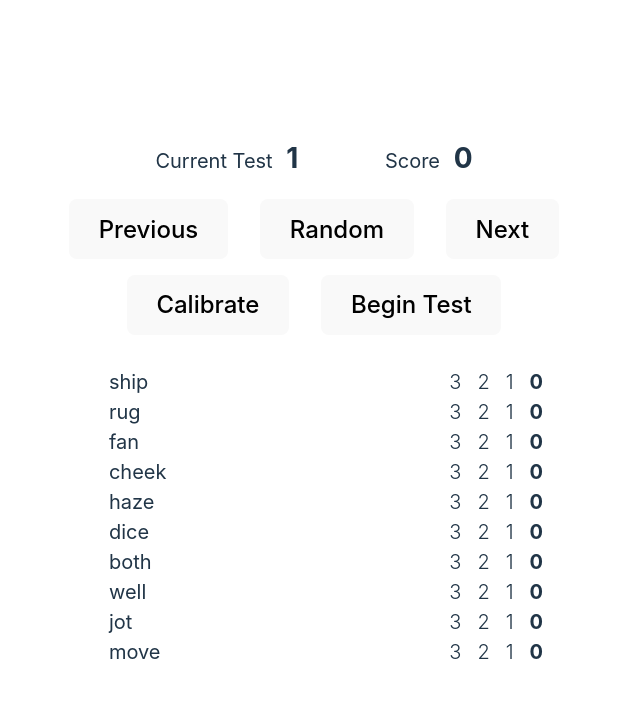
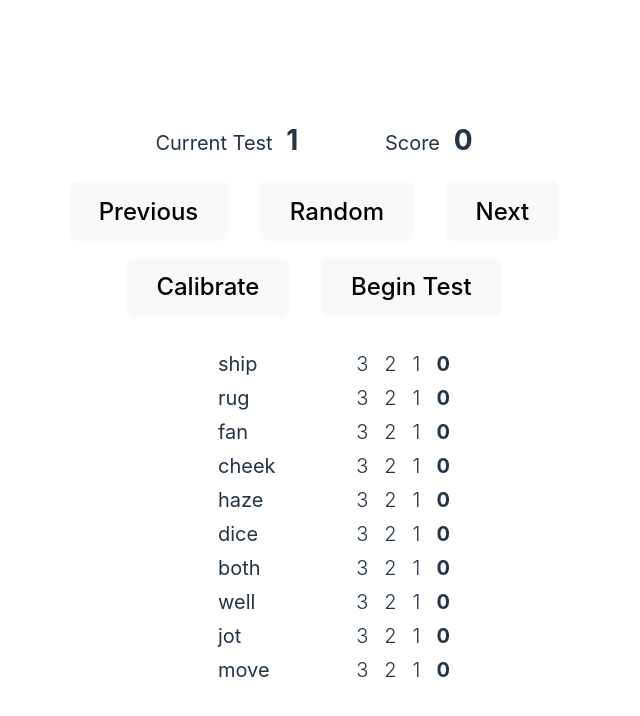
Before and after one commit to moddedTechnic/ab-word-lists, a Vue app: page / in a window 1280 px wide. Shown: the top 716 px of the page, without its empty margins (326-966 px from the left). Built offline with nearby package versions, Linux system fonts and the light colour scheme.

Commit message:
test wrapping, wordlists, & styling

```diff
--- a/src/App.vue
+++ b/src/App.vue
@@ -9,11 +9,11 @@ const words = [
   ['fib', 'thatch', 'sum', 'heel', 'wide', 'rake', 'goes', 'shop', 'vet', 'june'],
   ['fill', 'catch', 'thumb', 'heap', 'wise', 'rave', 'goat', 'shone', 'bed', 'juice'],
   ['g1', 'g2', 'g3', 'g4', 'g5', 'g6', 'g7', 'g8', 'g9', 'g10'],
-  ['h1', 'h2', 'h3', 'h4', 'h5', 'h6', 'h7', 'h8', 'h9', 'h10'],
-  ['i1', 'i2', 'i3', 'i4', 'i5', 'i6', 'i7', 'i8', 'i9', 'i10'],
+  ['bath', 'hum', 'dip', 'five', 'ways', 'reach', 'joke', 'noose', 'got', 'shell'],
+  ['man', 'hip', 'thug', 'ride', 'siege', 'veil', 'chose', 'shoot', 'web', 'cough'],
   ['j1', 'j2', 'j3', 'j4', 'j5', 'j6', 'j7', 'j8', 'j9', 'j10'],
-  ['k1', 'k2', 'k3', 'k4', 'k5', 'k6', 'k7', 'k8', 'k9', 'k10'],
-  ['l1', 'l2', 'l3', 'l4', 'l5', 'l6', 'l7', 'l8', 'l9', 'l10'],
+  ['kiss', 'buzz', 'hash', 'thieve', 'gate', 'wife', 'pole', 'wretch', 'dodge', 'moon'],
+  ['wish', 'dutch', 'jam', 'heath', 'laze', 'bike', 'rove', 'pet', 'fog', 'soon'],
 ]
 
 const audioSources = ref<HTMLAudioElement[]>([])
@@ -47,6 +47,12 @@ function endTest() {
   currentTest.value++
 }
 
+function previousTest(): number {
+  const test = currentTest.value - 1
+  if (test < 1)
+    return words.length
+  return test
+}
 function randomTest(): number {
   let test
   while ((test = Math.floor(Math.random() * 12) + 1) === currentTest.value);
@@ -83,9 +89,9 @@ function stopCalibration() {
 
   <div class="test-info">
     <div class="test-controls">
-      <button @click.prevent="currentTest--">Previous</button>
+      <button @click.prevent="currentTest = previousTest()">Previous</button>
       <button @click.prevent="currentTest = randomTest()">Random</button>
-      <button @click.prevent="currentTest++">Next</button>
+      <button @click.prevent="currentTest = currentTest % words.length + 1">Next</button>
     </div>
   </div>
 
@@ -187,7 +193,18 @@ function stopCalibration() {
   align-items: center;
   justify-content: space-between;
 
+  max-width: 15rem;
+  margin-inline: auto;
+  margin-bottom: 0.25rem;
+  padding-inline: 1rem 0.5rem;
+
   font-size: 1.25rem;
+  background-color: #fff0;
+
+  transition: background-color 175ms ease-in-out;
+}
+.word:hover {
+  background-color: #fff3;
 }
 
 .word p {
@@ -199,8 +216,8 @@ function stopCalibration() {
 }
 
 .word label {
-  margin-right: 1rem;
   font-weight: 300;
+  padding-inline: 0.5rem;
 }
 
 .word input:checked+label {
```
